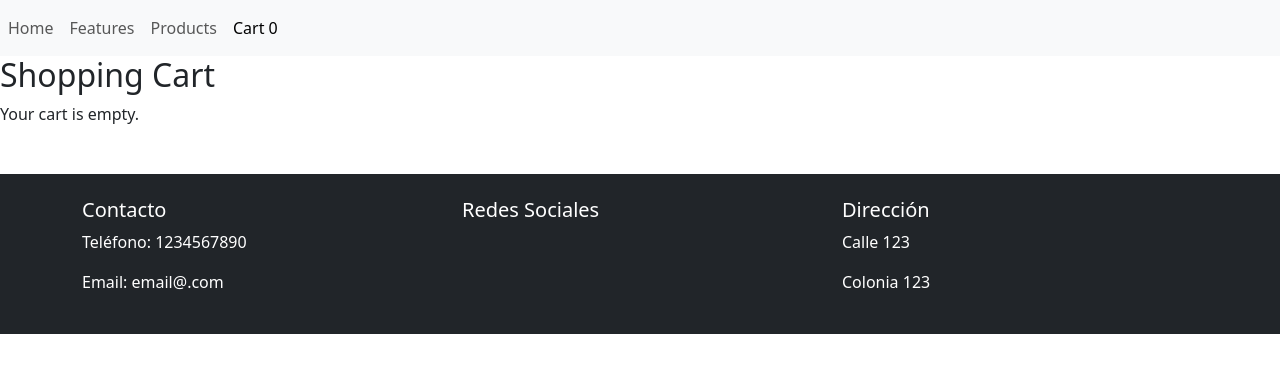
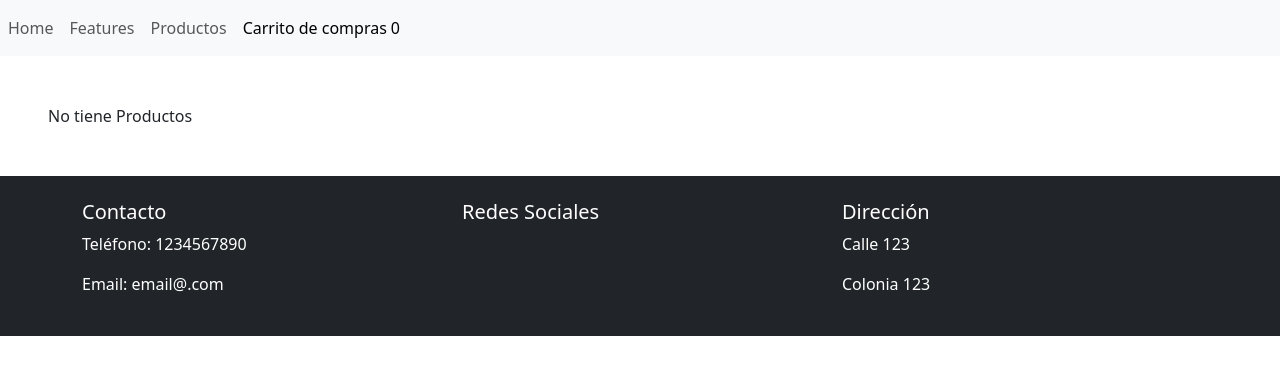
Before and after one commit to HJLazo/cocoteraReact, a React (Create React App) app: page /cart in a window 1280 px wide. Shown: the top 374 px of the page. Built offline with nearby package versions, Linux system fonts and the light colour scheme.

Commit message:
Cambio a espanhol

```diff
--- a/src/components/cart/cart.jsx
+++ b/src/components/cart/cart.jsx
@@ -6,8 +6,7 @@ const Cart = () => {
   const { cartItems, removeFromCart, addProductQuantity, removeProductQuantity } = useCart();
 
   return (
-    <div>
-      <h2>Shopping Cart</h2>
+    <div className="m-5">
       {cartItems.length > 0 ? (
         <Table products={cartItems}
          removeFromCart={removeFromCart}
@@ -15,7 +14,7 @@ const Cart = () => {
          removeProductQuantity={removeProductQuantity}
          />
       ) : (
-        <p>Your cart is empty.</p>
+        <p>No tiene Productos</p>
       )}
     </div>
   );
--- a/src/components/navbar.jsx
+++ b/src/components/navbar.jsx
@@ -14,11 +14,11 @@ const links = [
     totalProducts: false
   },
   {
-    text: "Products",
+    text: "Productos",
     to: "/products",
     totalProducts: false
   },{
-    text: "Cart",
+    text: "Carrito de compras",
     to: "/cart",
     totalProducts: true
   }
```
